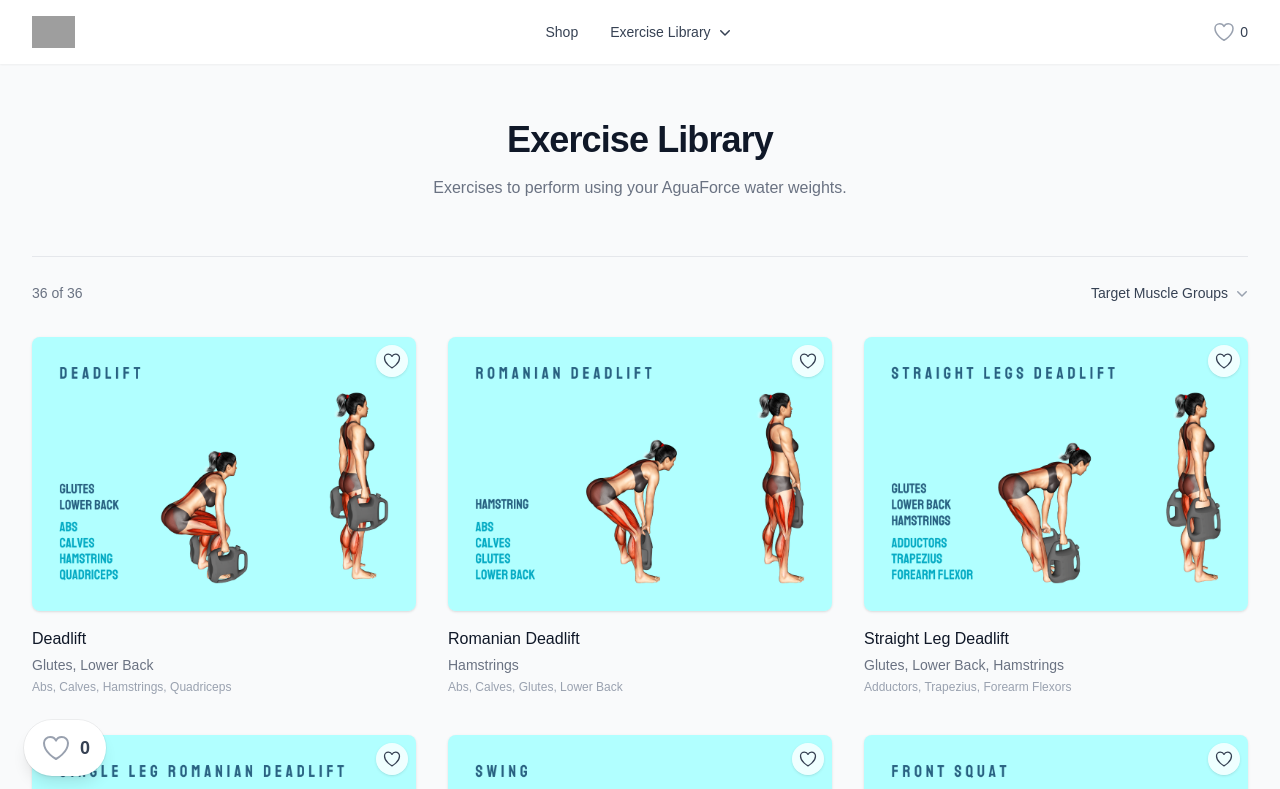
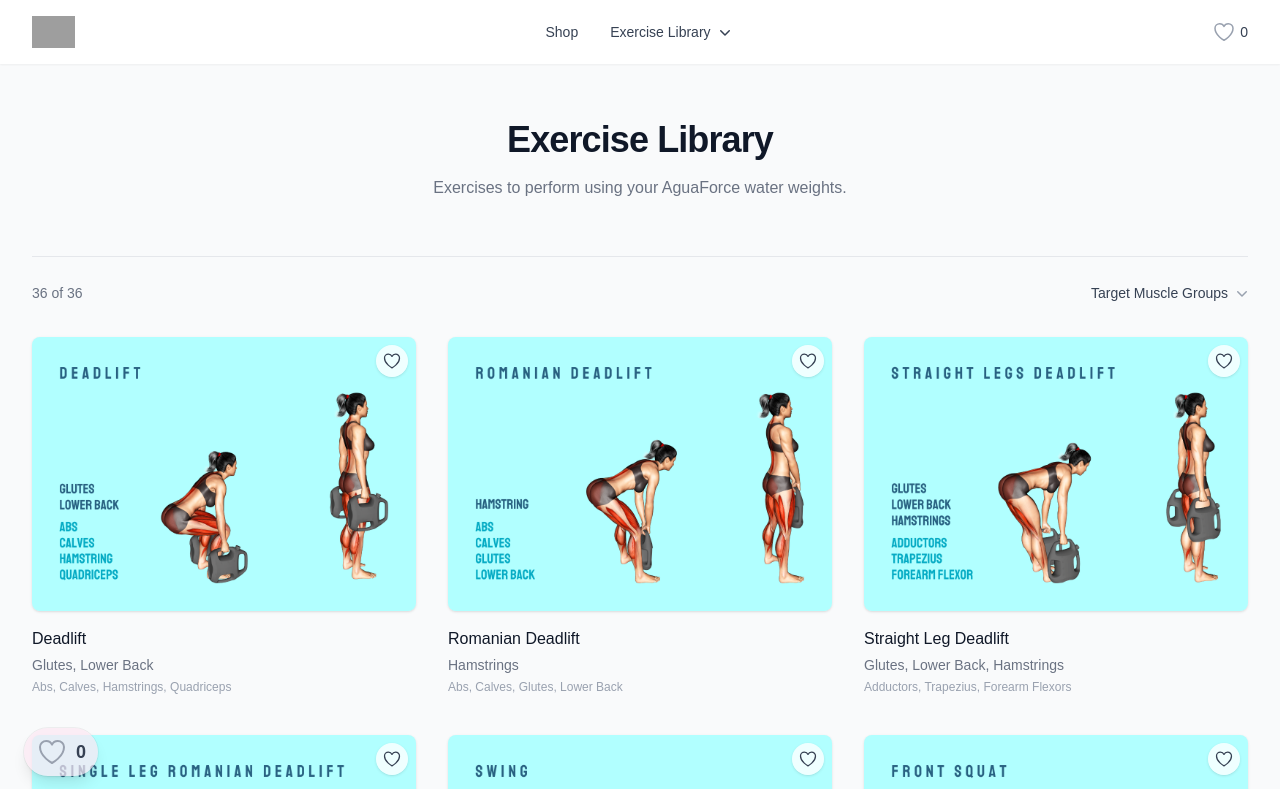
Before and after one commit to srogov/aguaforce-cards, a Next.js app: page / in a window 1280 px wide. Shown: the top 789 px of the page. Built offline with nearby package versions, Linux system fonts and the light colour scheme; grey boxes are pictures that could not be loaded.

Commit message:
added fixed likes count button

```diff
--- a/src/components/floating-likes-button.tsx
+++ b/src/components/floating-likes-button.tsx
@@ -34,7 +34,7 @@ export function FloatingLikesButton() {
   return (
     <Link
       href="/likes"
-      className="group fixed bottom-6 left-6 z-50 flex items-center gap-2 rounded-full bg-white px-4 py-3 shadow-lg outline-1 outline-black/5 transition-transform hover:scale-105"
+      className="group fixed bottom-6 left-6 z-50 flex items-center gap-2 rounded-full bg-pink-100/70 px-3 py-2 shadow-lg outline-1 outline-black/5 transition-transform hover:scale-105"
     >
       {highlighted ? (
         <HeartIconSolid aria-hidden="true" className="size-8 shrink-0 text-red-500" />
--- a/src/components/like-button.tsx
+++ b/src/components/like-button.tsx
@@ -4,22 +4,17 @@ import { useSyncExternalStore } from 'react'
 import { HeartIcon as HeartIconSolid } from '@heroicons/react/20/solid'
 import { HeartIcon as HeartIconOutline } from '@heroicons/react/24/outline'
 import { isCardLiked, toggleLike, subscribeToLikedCardIds } from '@/services/likes-service'
-import { notify } from '@/services/notification-service'
 import { Button } from '@/components/button'
 
 function getServerSnapshot() {
   return false
 }
 
-function notifyLikeChange(liked: boolean): void {
-  notify({ type: 'success', title: liked ? 'Added to Saved Exercises' : 'Removed from Saved Exercisess' })
-}
-
 export function LikeButton({ cardId }: { cardId: string }) {
   const liked = useSyncExternalStore(subscribeToLikedCardIds, () => isCardLiked(cardId), getServerSnapshot)
 
   return (
-    <Button color="plain" onClick={() => notifyLikeChange(toggleLike(cardId))} aria-pressed={liked}>
+    <Button color="plain" onClick={() => toggleLike(cardId)} aria-pressed={liked}>
       {liked ? (
         <HeartIconSolid aria-hidden="true" className="size-5 text-red-400" />
       ) : (
@@ -45,7 +40,7 @@ export function LikeIconButton({
       onClick={(event) => {
         event.preventDefault()
         event.stopPropagation()
-        notifyLikeChange(toggleLike(cardId))
+        toggleLike(cardId)
       }}
       aria-pressed={liked}
       aria-label={liked ? 'Unlike' : 'Like'}
--- a/src/components/notification.tsx
+++ b/src/components/notification.tsx
@@ -44,9 +44,9 @@ export function Notification({
   return (
     <div
       aria-live="assertive"
-      className="pointer-events-none fixed inset-0 z-50 flex items-end px-4 py-6 sm:p-6"
+      className="pointer-events-none fixed inset-0 z-50 flex items-start px-4 py-6 sm:p-6"
     >
-      <div className="flex w-full flex-col items-center space-y-4 sm:items-start">
+      <div className="flex w-full flex-col items-start space-y-4">
         <Transition show={show}>
           <div className="pointer-events-auto w-full max-w-sm rounded-lg bg-white shadow-lg outline-1 outline-black/5 transition data-closed:opacity-0 data-enter:transform data-enter:duration-300 data-enter:ease-out data-closed:data-enter:translate-y-2 data-leave:duration-100 data-leave:ease-in data-closed:data-enter:sm:-translate-x-2 data-closed:data-enter:sm:translate-y-0 dark:bg-gray-800 dark:-outline-offset-1 dark:outline-white/10">
             <div className="p-4">
```
